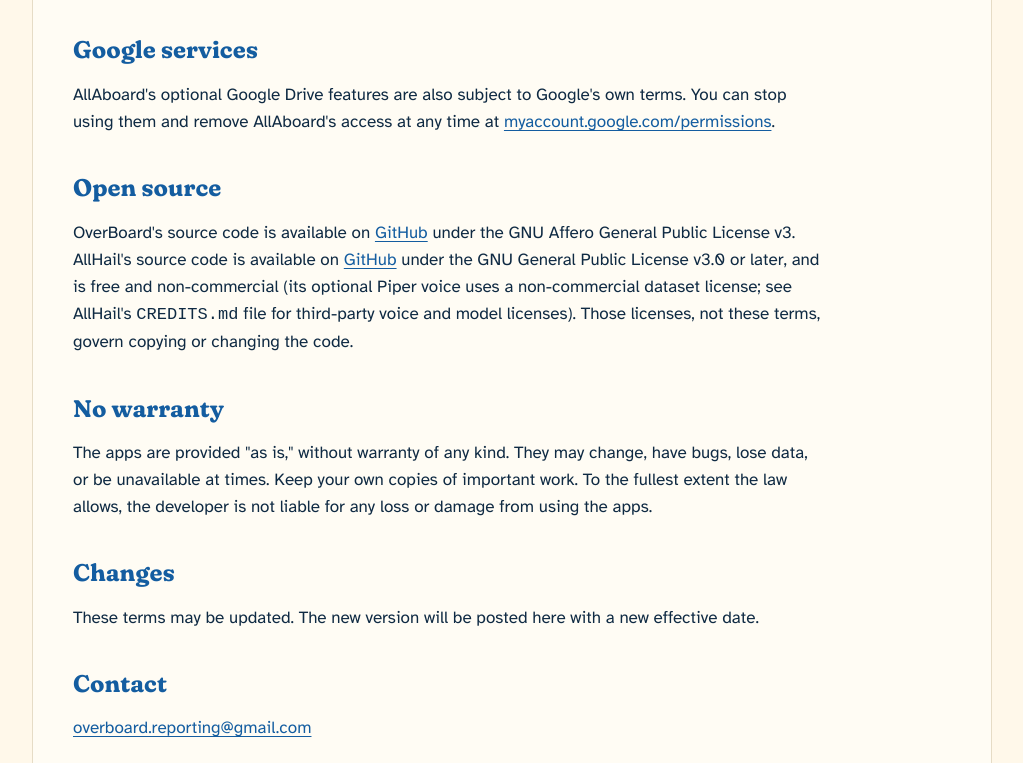
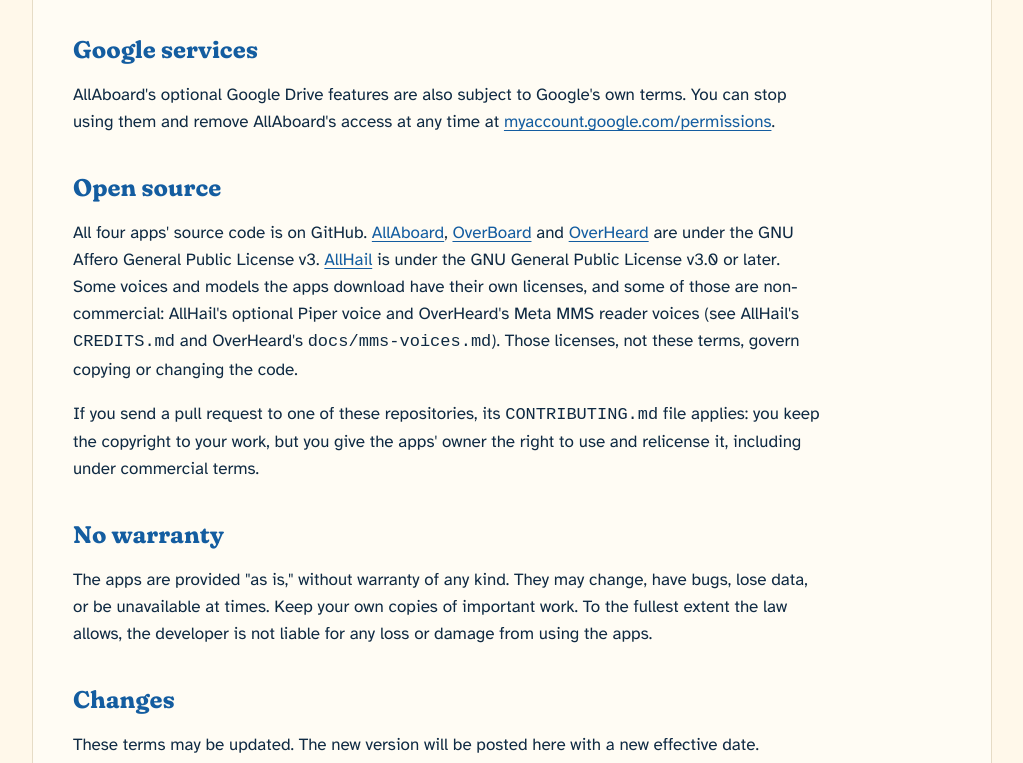
Before and after one commit to BPMData/BPMData.github.io, a plain HTML site: page terms.html in a window 1280 px wide. Shown: the part 728-1491 px from the top of the page, without its empty margins (128-1151 px from the left). Drawn offline with Linux system fonts and the light colour scheme.

Commit message:
Terms: list all four apps' licenses and the contribution terms
Co-Authored-By: Claude Opus 5.5 <noreply@anthropic.com>

```diff
--- a/terms.html
+++ b/terms.html
@@ -28,7 +28,7 @@
   <a class="back" href="./">← All apps</a>
   <div class="doc">
     <h1>Terms of service</h1>
-    <p class="muted">Covers AllAboard, OverBoard, OverHeard and AllHail. Effective November 16, 2026.</p>
+    <p class="muted">Covers AllAboard, OverBoard, OverHeard and AllHail. Effective November 25, 2026.</p>
 
     <h2>Free to use</h2>
     <p>These apps are free for teachers, students and anyone else. There is nothing to buy and no account to
@@ -51,12 +51,18 @@
     <a href="https://myaccount.google.com/permissions">myaccount.google.com/permissions</a>.</p>
 
     <h2>Open source</h2>
-    <p>OverBoard's source code is available on <a href="https://github.com/BPMData/OverBoard">GitHub</a> under
-    the GNU Affero General Public License v3. AllHail's source code is available on
-    <a href="https://github.com/BPMData/AllHail">GitHub</a> under the GNU General Public License v3.0 or
-    later, and is free and non-commercial (its optional Piper voice uses a non-commercial dataset license;
-    see AllHail's <code>CREDITS.md</code> file for third-party voice and model licenses). Those licenses, not
-    these terms, govern copying or changing the code.</p>
+    <p>All four apps' source code is on GitHub.
+    <a href="https://github.com/BPMData/AllAboard">AllAboard</a>,
+    <a href="https://github.com/BPMData/OverBoard">OverBoard</a> and
+    <a href="https://github.com/BPMData/OverHeard">OverHeard</a> are under the GNU Affero General Public License
+    v3. <a href="https://github.com/BPMData/AllHail">AllHail</a> is under the GNU General Public License v3.0 or
+    later. Some voices and models the apps download have their own licenses, and some of those are
+    non-commercial: AllHail's optional Piper voice and OverHeard's Meta MMS reader voices (see AllHail's
+    <code>CREDITS.md</code> and OverHeard's <code>docs/mms-voices.md</code>). Those licenses, not these terms,
+    govern copying or changing the code.</p>
+    <p>If you send a pull request to one of these repositories, its <code>CONTRIBUTING.md</code> file applies: you
+    keep the copyright to your work, but you give the apps' owner the right to use and relicense it, including
+    under commercial terms.</p>
 
     <h2>No warranty</h2>
     <p>The apps are provided "as is," without warranty of any kind. They may change, have bugs, lose data, or
```
